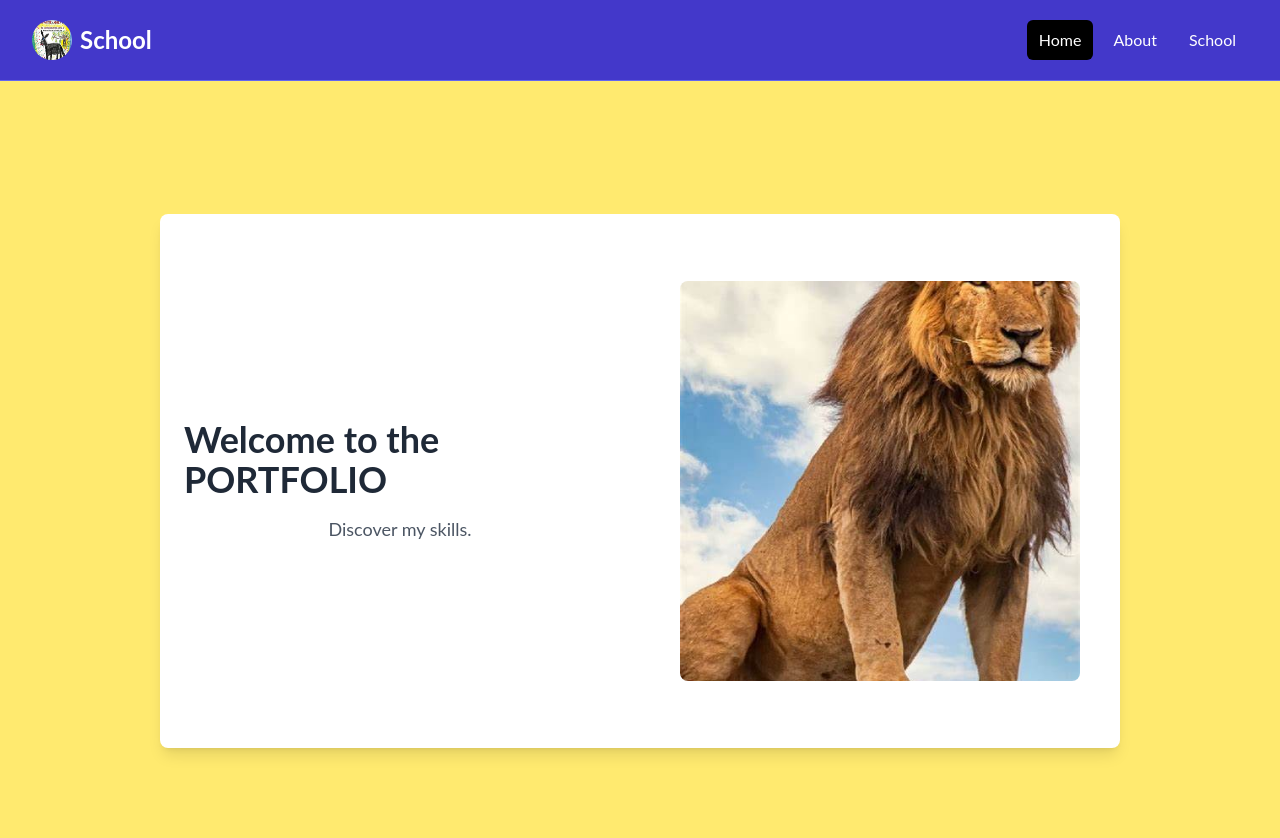
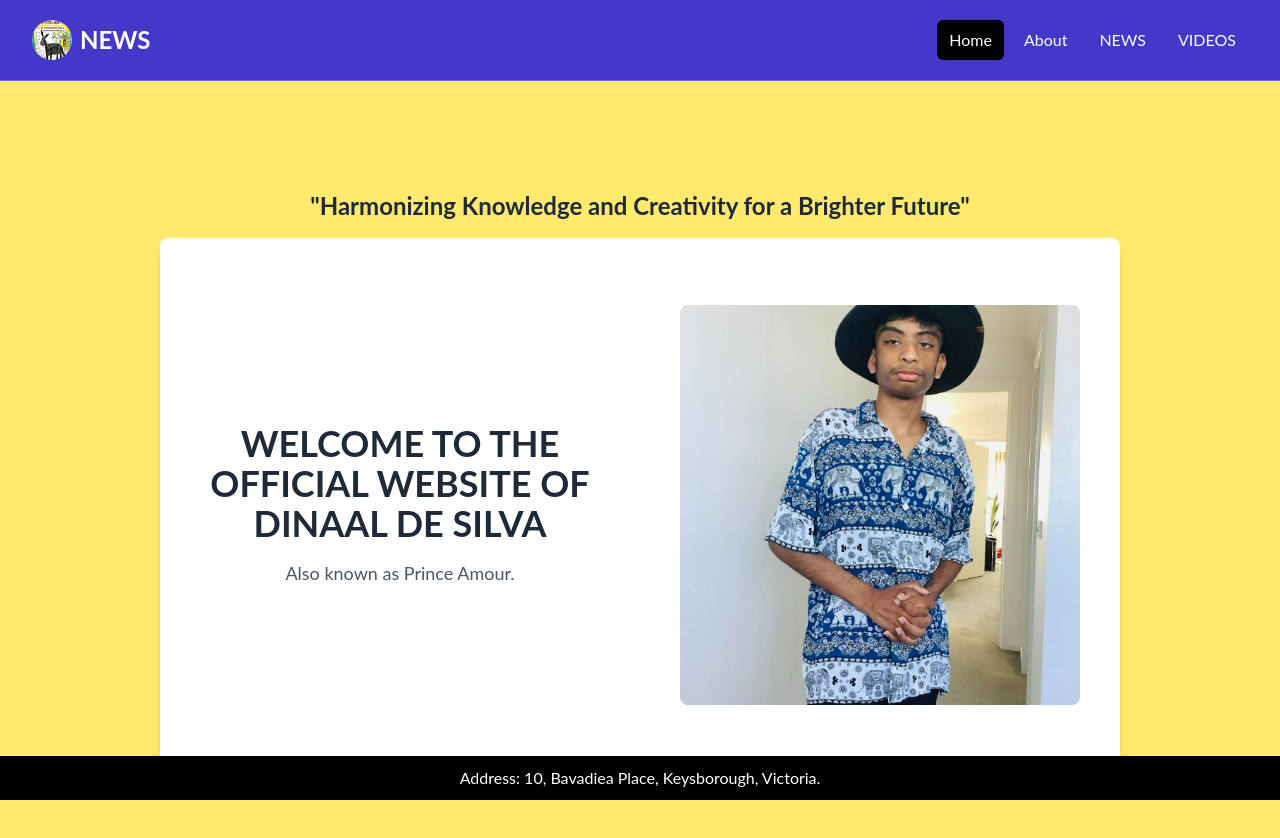
Before and after one commit to VIN-1927/schoolweb, a React (Vite) app: page / in a window 1280 px wide. Shown: the top 838 px of the page. Built offline with nearby package versions, Linux system fonts and the light colour scheme.

Commit message:
my Image

```diff
--- a/src/App.jsx
+++ b/src/App.jsx
@@ -13,7 +13,7 @@ import HomePage from './pages/HomePage';
 import MainLayout from './Layouts/MainLayout';
 import About from './pages/About.jsx';
 import School from './pages/School.jsx'
-
+import Videos from './pages/Videos.jsx'
 
 const router = createBrowserRouter(
   createRoutesFromElements(
@@ -21,6 +21,7 @@ const router = createBrowserRouter(
       <Route index element={<HomePage />} />
       <Route path="about" element={<About />} />
       <Route path="school" element={<School />} />
+      <Route path="videos" element={<Videos />} />
     </Route>
   )
 );
--- a/src/Layouts/MainLayout.jsx
+++ b/src/Layouts/MainLayout.jsx
@@ -1,12 +1,14 @@
 import React from 'react';
 import { Outlet } from 'react-router-dom';
 import Navbar from '../components/Navbar';
+import Footer from '../components/Footer'
 import '../App.css';
 
 const MainLayout = () => {
   return (
     <>
       <Navbar />
+<Footer/>
       <Outlet />
     </>
   );
--- /dev/null
+++ b/src/components/Footer.jsx
@@ -0,0 +1,19 @@
+import React from 'react';
+
+const Footer = () => {
+  return (
+    <footer style={{
+      backgroundColor: 'black',
+      color: 'white',
+      textAlign: 'center',
+      padding: '10px',
+      position: 'fixed',
+      bottom: 0,
+      width: '100%'
+    }}>
+      Address: 10, Bavadiea Place, Keysborough, Victoria.
+    </footer>
+  );
+}
+
+export default Footer;
--- a/src/components/Navbar.jsx
+++ b/src/components/Navbar.jsx
@@ -16,7 +16,7 @@ const Navbar = () => {
             <NavLink className="flex flex-shrink-0 items-center mr-4" to="/">
               <img className="h-10 w-10 rounded-full" src={logo} alt="picture book" />
               <span className="hidden md:block text-white text-2xl font-bold ml-2">
-                School
+                 NEWS
               </span>
             </NavLink>
             <div className="md:ml-auto">
@@ -28,7 +28,10 @@ const Navbar = () => {
                   About
                 </NavLink>
                 <NavLink to="/school" className={linkClass}>
-                School
+                NEWS
+                </NavLink>
+                <NavLink to="/videos" className={linkClass}>
+                VIDEOS
                 </NavLink>
               </div>
             </div>
--- a/src/pages/About.jsx
+++ b/src/pages/About.jsx
@@ -1,9 +1,21 @@
-import React from 'react'
+import React from 'react';
 
 const About = () => {
   return (
-    <div><h1>DE SILVA</h1></div>
-  )
-}
+    <section className="flex flex-col items-center justify-center min-h-screen p-6 text-white ">
+      <h1 className="text-4xl font-bold mb-4">DE SILVA</h1>
+      <div className="bg-[#ffea6f] p-6 rounded-lg shadow-lg max-w-lg text-left text-black">
+        <h3 className="text-lg leading-relaxed">
+          Dinaal De Silva (called by his friends and subscribers as Babaji) is a content creator,
+          author, entertainer, and aspiring entrepreneur based in Australia. Dinaal was born and
+          raised in Melbourne to Sri Lankan parents. He is well known for his picture book,
+          <span className="font-semibold"> Springtime Andrews</span>, which was a huge hit in Sri Lanka
+          and sold out almost immediately after it was published in 2021. He also has two upcoming
+          books in progress. He can speak English, French, Hindi, and basic Sinhala.
+        </h3>
+      </div>
+    </section>
+  );
+};
 
-export default About
+export default About;
--- a/src/pages/HomePage.jsx
+++ b/src/pages/HomePage.jsx
@@ -1,19 +1,30 @@
-import React from 'react';
-import Lion from '../assets/images/lion.jpeg';
+import React from "react";
+import Dinaal from "../assets/images/Dimage.png"; // Ensure the correct image path
 
 const HomePage = () => {
   return (
-    <div className="flex justify-center items-center h-screen bg-[#ffea6f]">
+    <div className="flex flex-col justify-center items-center h-screen bg-[#ffea6f]">
+      {/* Text above the white box */}
+      <div className="text-2xl font-bold text-gray-800 mb-4">"Harmonizing Knowledge and Creativity for a Brighter Future"</div>
+
+      {/* Main White Box */}
       <div className="flex w-3/4 h-2/3 bg-white rounded-lg shadow-lg overflow-hidden">
+
         {/* Left Side - Text */}
         <div className="w-1/2 flex flex-col justify-center items-center p-6">
-          <h1 className="text-4xl font-bold text-gray-800 mb-4">Welcome to the PORTFOLIO</h1>
-          <p className="text-lg text-gray-600">Discover my skills.</p>
+          <h1 className="text-4xl font-bold text-gray-800 mb-4 text-center">
+            WELCOME TO THE OFFICIAL WEBSITE OF DINAAL DE SILVA
+          </h1>
+          <p className="text-lg text-gray-600">Also known as Prince Amour.</p>
         </div>
 
         {/* Right Side - Image */}
         <div className="w-1/2 flex justify-center items-center">
-          <img src={Lion} alt="Lion" className="w-[400px] h-[400px] object-cover rounded-lg" />
+          <img
+            src={Dinaal}
+            alt="Dinaal"
+            className="w-[400px] h-[400px] object-cover rounded-lg"
+          />
         </div>
       </div>
     </div>
--- /dev/null
+++ b/src/pages/Videos.jsx
@@ -0,0 +1,9 @@
+import React from 'react'
+
+const  Videos = () => {
+  return (
+    <div> <h1>Videos</h1></div>
+  )
+}
+
+export default  Videos
```
Also changed, not shown: src/assets/images/Dimage.png (added).
